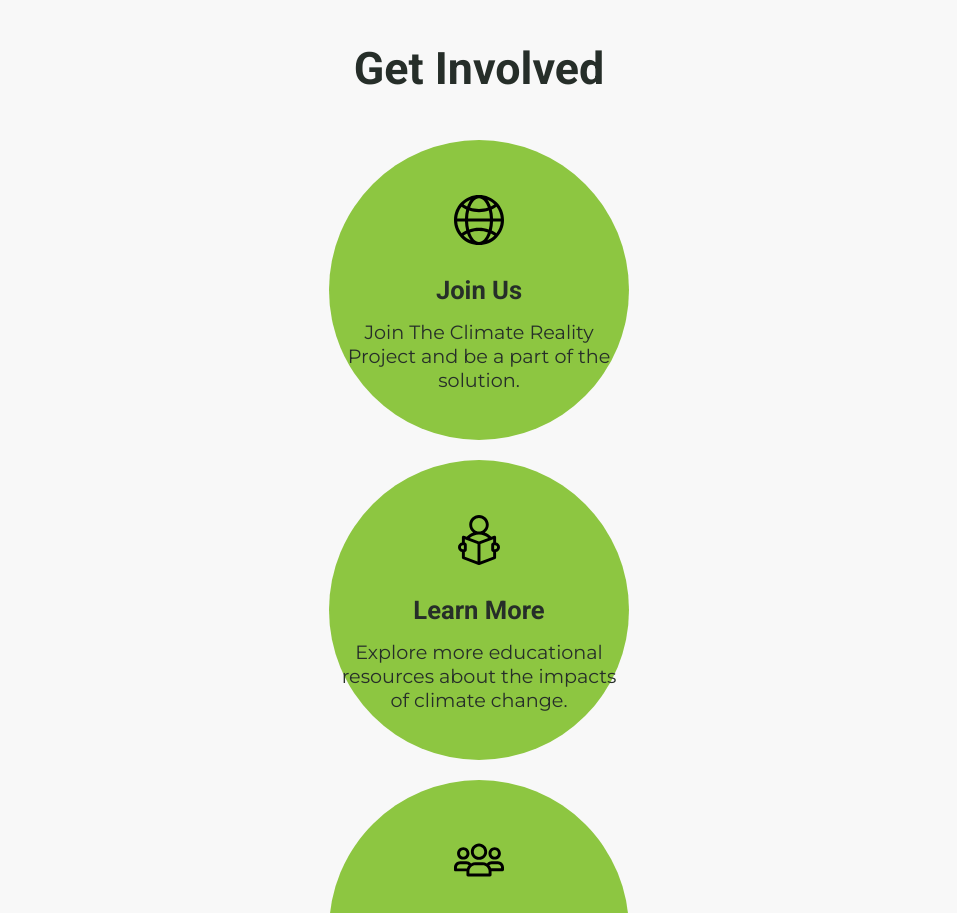
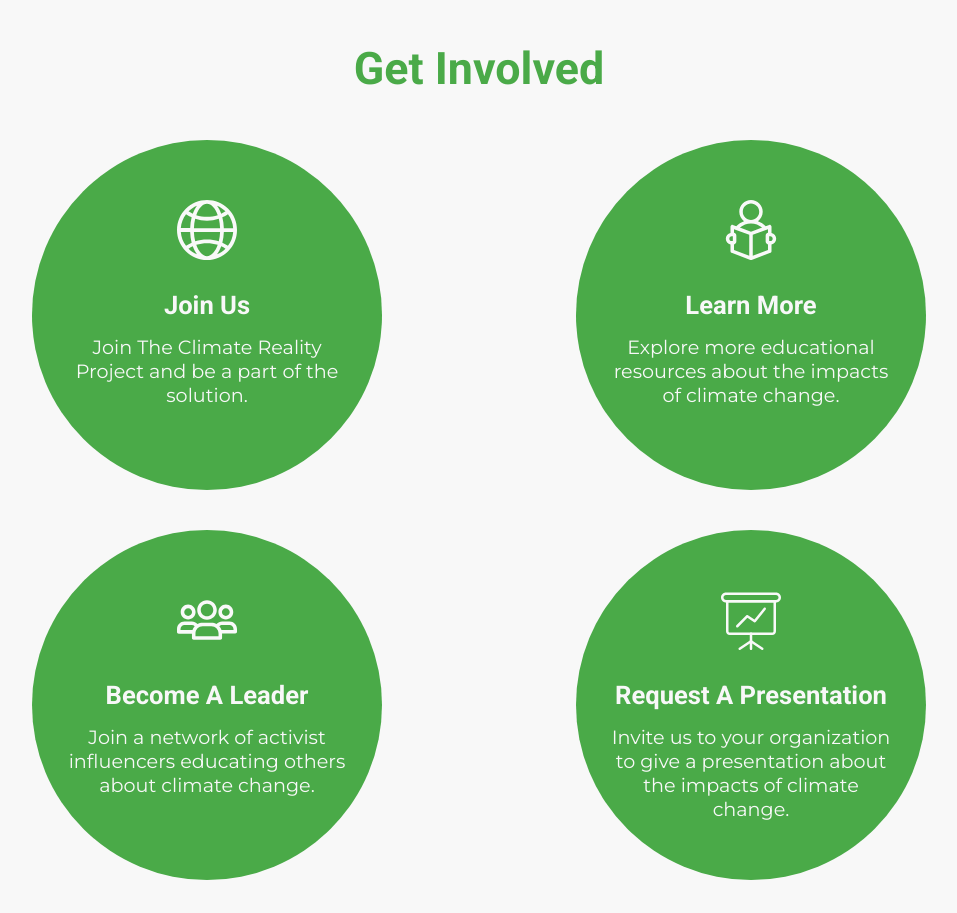
Before and after one commit to gabbysuazo/p2-suazo-gabriela, a plain HTML site: page about.html in a window 1280 px wide. Shown: the part 1200-2113 px from the top of the page, without its empty margins (161-1118 px from the left). Drawn offline with Linux system fonts and the light colour scheme.

Commit message:
Style get involved section and adjust responsiveness

```diff
--- a/about.html
+++ b/about.html
@@ -69,26 +69,34 @@
             <section class="involved-section">
                 <div class="involved-content">
                     <h2>Get Involved</h2>
-                    <div">
+                    <div class="bubble-content">
+                        <div class="bubble-container">
                             <div class="bubble">
                                 <img src="images/join.svg" title="Network" alt="Network Icon">
                                 <h5>Join Us</h5>
                                 <div class="bubble-text"><p>Join The Climate Reality Project and be a part of the solution.</p></div>
                             </div>
+                        </div>
+                        <div class="bubble-container">
                             <div class="bubble">
                                 <img src="images/learn.svg" title="Person Reading" alt="Person Reading Icon">
                                 <h5>Learn More</h5>
                                 <div class="bubble-text"><p>Explore more educational resources about the impacts of climate change.</p></div>
                             </div>
+                        </div>
+                        <div class="bubble-container">
                             <div class="bubble">
                                 <img src="images/leader.svg" title="Leader" alt="Leader Icon">
                                 <h5>Become a Leader</h5>
                                 <div class="bubble-text"><p>Join a network of activist influencers educating others about climate change.</p></div>
                             </div>
+                        </div>
+                        <div class="bubble-container">
                             <div class="bubble">
                                 <img src="images/presentation.svg" title="Presentation" alt="Presentation Icon">
                                 <h5>Request a Presentation</h5>
                                 <div class="bubble-text"><p>Invite us to your organization to give a presentation about the impacts of climate change.</p></div>
+                            </div>
                         </div>
                     </div>
                 </div>
--- a/styles.css
+++ b/styles.css
@@ -516,14 +516,15 @@ footer hr {
 
 .involved-section h2 {
 	margin-bottom: 25px;
+	color: #4AAA48;
 }
 
 .involved-content {
 	width: 85%;
+	max-width: 1800px;
 	display: flex;
 	flex-direction: column;
 	align-items: center;
-	max-width: 1800px;
 	margin: auto;
 }
 
@@ -534,14 +535,16 @@ footer hr {
 	flex-direction: column;
 	align-items: center;
 	text-align: center;
-	background-color: #8DC641;
+	background-color: #4AAA48;
 	border-radius: 150px;
 	margin: 20px 0;
+	color: #f8f8f8;
 }
 
 .bubble img {
-	max-width: 50px;
-	padding-top: 55px;
+	max-width: 60px;
+	padding-top: 45px;
+	filter: invert(100%) sepia(16%) saturate(93%) hue-rotate(235deg) brightness(118%) contrast(95%);
 }
 
 .bubble h5 {
@@ -611,18 +614,32 @@ footer hr {
 		font-size: 1.6rem;
 	}
 	/* ***** HEADINGS ***** */
+	/* ***** ABOUT / GET INVOLVED ***** */
+	.bubble-content {
+		width: 100%;
+		display: flex;
+		flex-wrap: wrap;
+		justify-content: space-around;
+	}
+
+	.bubble-container {
+		width: 50%;
+		display: flex;
+		justify-content: center;
+	}
+	/* ***** ABOUT / GET INVOLVED ***** */
 }
 
 /* ******************************************* 800PX ******************************************* */
 /* ******************************************* 910PX ******************************************* */
 
 @media (min-width: 910px) {
-	/* ***** COUNTER SECTION ***** */
+	/* ***** HOME / COUNTDOWN FOR CHANGE ***** */
 	.counters {
 		flex-direction: row;
 		justify-content: space-around;
 	}
-	/* ***** COUNTER SECTION ***** */
+	/* ***** HOME / COUNTDOWN FOR CHANGE ***** */
 }
 
 /* ******************************************* 910PX ******************************************* */
@@ -684,6 +701,17 @@ footer hr {
 		margin: 0;
 	}
 	/* ***** FOOTER ***** */
+	/* ***** ABOUT / GET INVOLVED ***** */
+	.bubble {
+		width: 350px;
+		height: 350px;
+		border-radius: 175px;
+	}
+
+	.bubble img {
+		padding-top: 60px;
+	}
+	/* ***** ABOUT / GET INVOLVED ***** */
 }
 
 /* ******************************************* 1000PX ******************************************* */
@@ -719,4 +747,15 @@ footer hr {
 }
 
 /* ******************************************* 1400PX ******************************************* */
+/* ******************************************* 1800PX ******************************************* */
+
+@media (min-width: 1800px) {
+	/* ***** ABOUT / GET INVOLVED ***** */
+	.bubble-container {
+		width: 25%;
+	}
+	/* ***** ABOUT / GET INVOLVED ***** */
+}
+
+/* ******************************************* 1800PX ******************************************* */
 /* ************************************************* MEDIA QUERIES ************************************************* */
```
Lines whose indentation alone changed are shown as unchanged.
